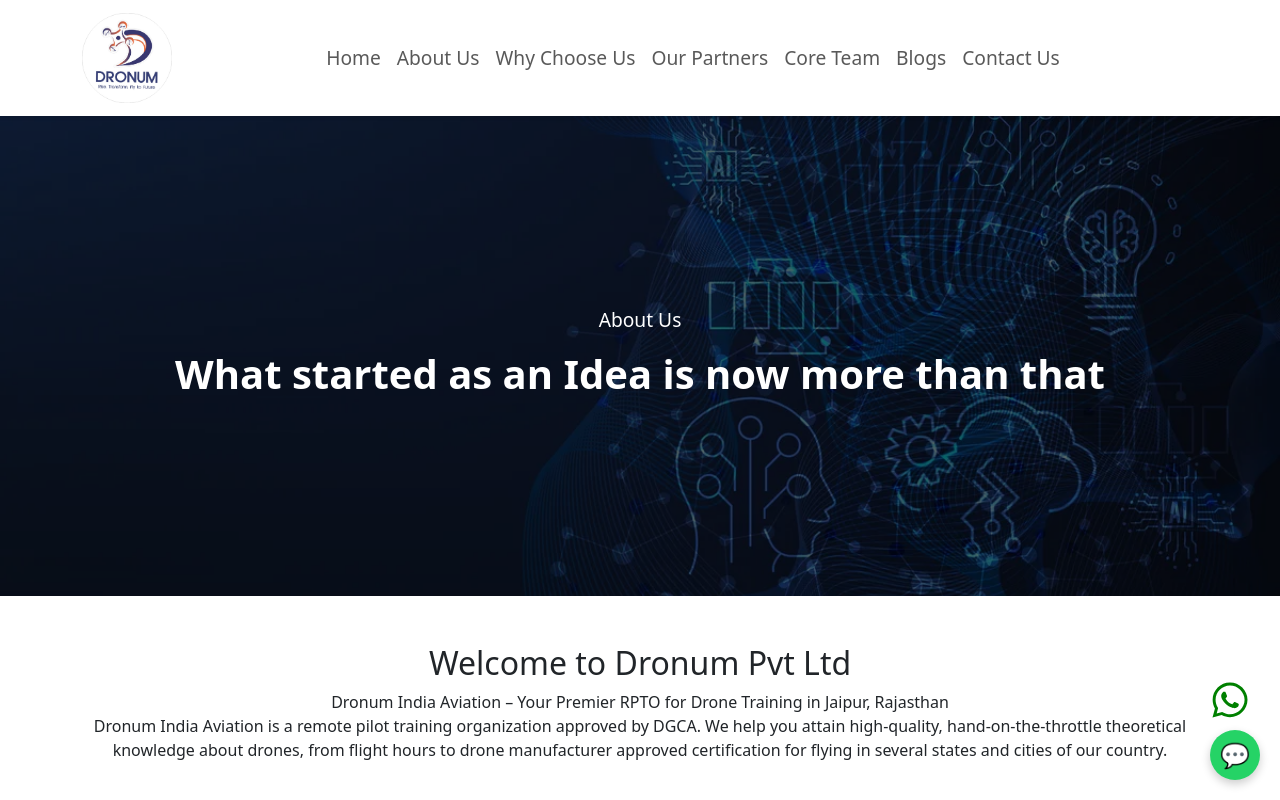
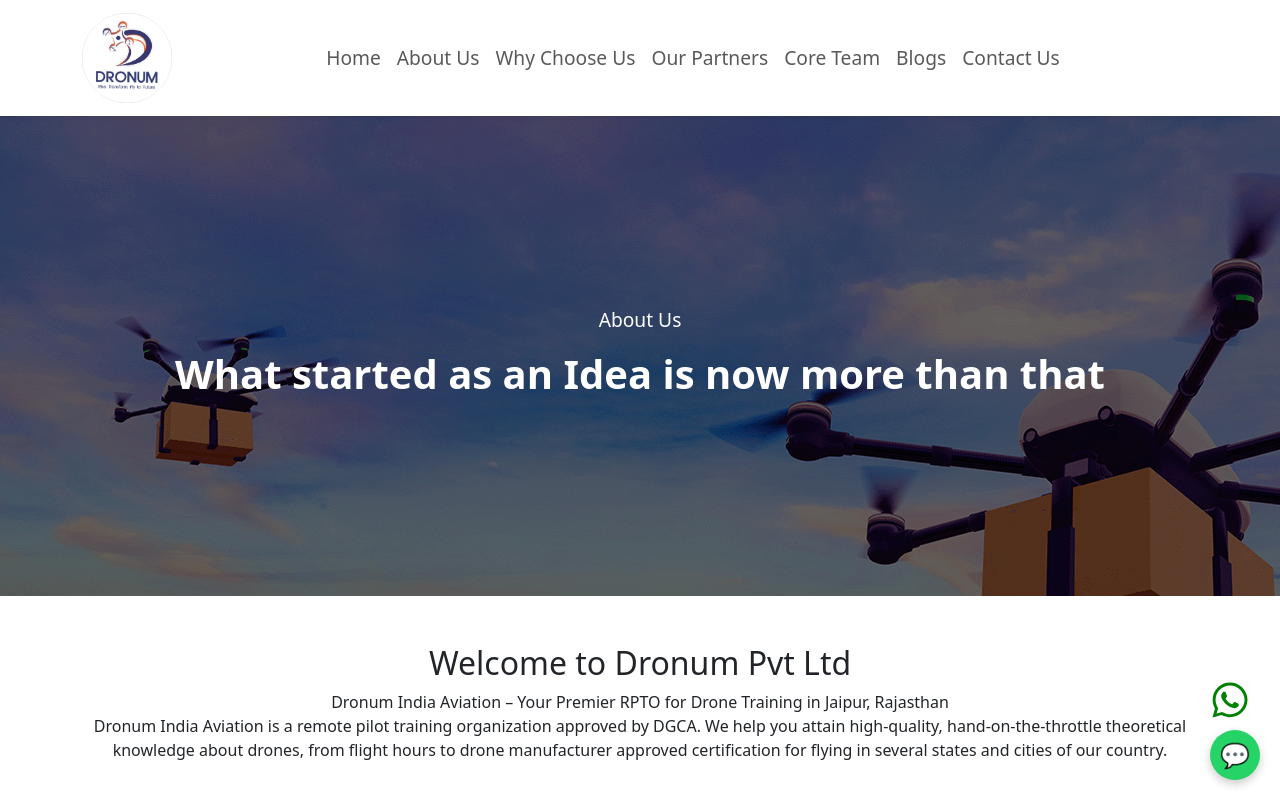
Before and after one commit to sejal-6102/drone1, a React (Create React App) app: page /about in a window 1280 px wide. Shown: the top 800 px of the page. Built offline with nearby package versions, Linux system fonts and the light colour scheme.

Commit message:
Fixed CSS background-image syntax issue

```diff
--- a/src/pages/About/AboutUs.jsx
+++ b/src/pages/About/AboutUs.jsx
@@ -7,6 +7,7 @@
 import Footer from "../../Components/Footer";
 import WhatsAppChat from "../../Components/WhatsAppChat";
 import "./Aboutus.css";
+import image from "../../assets/img/image1.png";
 
 const cofounders = [
   { name: "Prem Kumar Vislawath", image: "/co.png", linkedin: "#" },
@@ -23,7 +24,9 @@
     <>
       <Navbar />
       <div className="about-us-section">
-        <div className="about-us-bg"></div>
+        <div className="about-us-bg"   style={{
+        backgroundImage: `url(${image})`,
+      }}></div>
         <div className="about-us-content" data-aos="fade-up">
           <p className="small-text">About Us</p>
           <h1 className="main-text">What started as an Idea is now more than that</h1>
--- a/src/pages/About/Aboutus.css
+++ b/src/pages/About/Aboutus.css
@@ -21,7 +21,8 @@
     left: 0;
     width: 100%;
     height: 700px;
-    background: url("/image1.png") center/cover no-repeat;
+    /* background-image: url('../image1.png') center/cover no-repeat;  */
+    /* background: url("/image1.png") center/cover no-repeat; */
     filter: brightness(40%);
   }
 
```
Also changed, not shown: src/assets/img/image1 copy.png (added), 1 other file (tests, documents, lock files or other folders).
